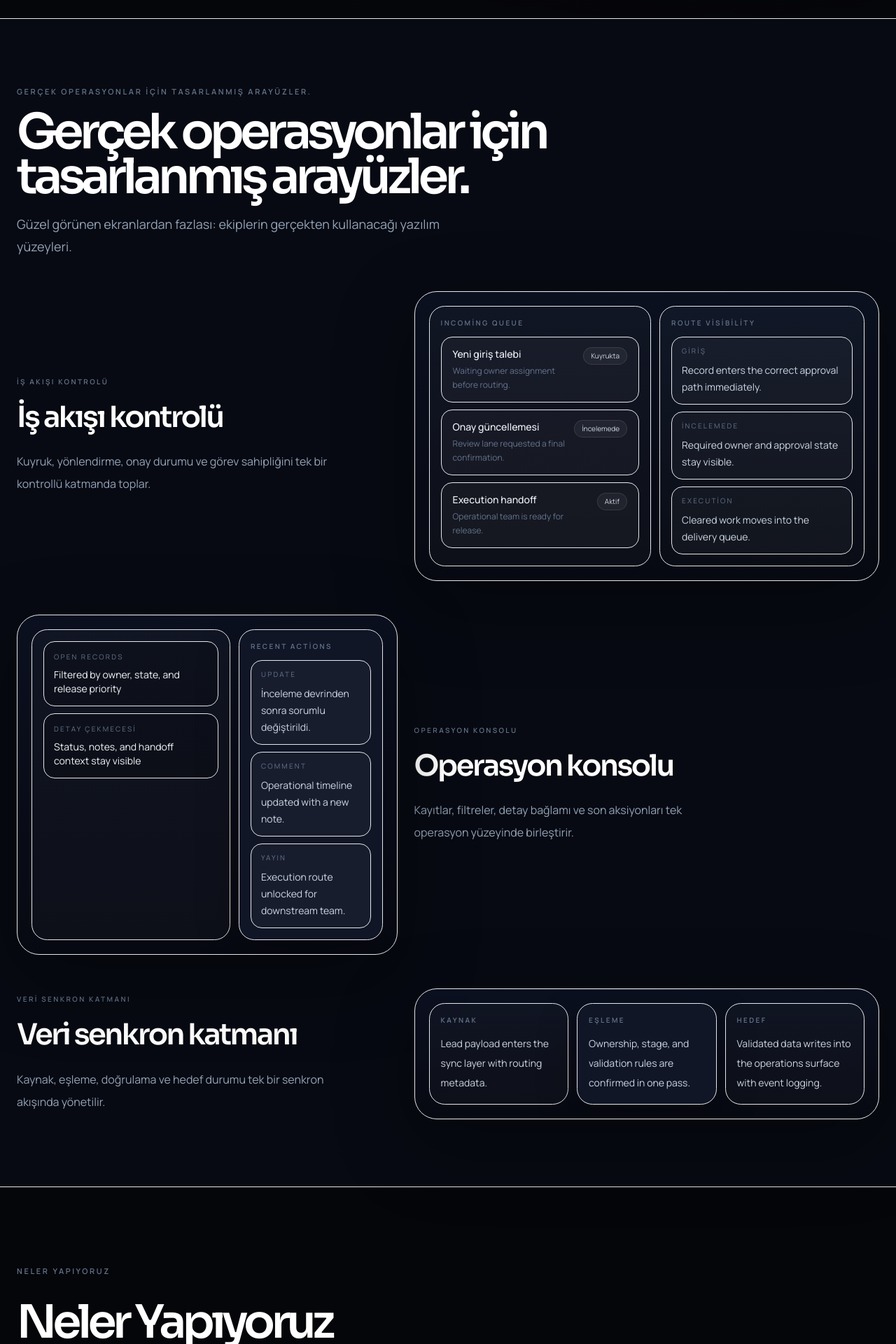
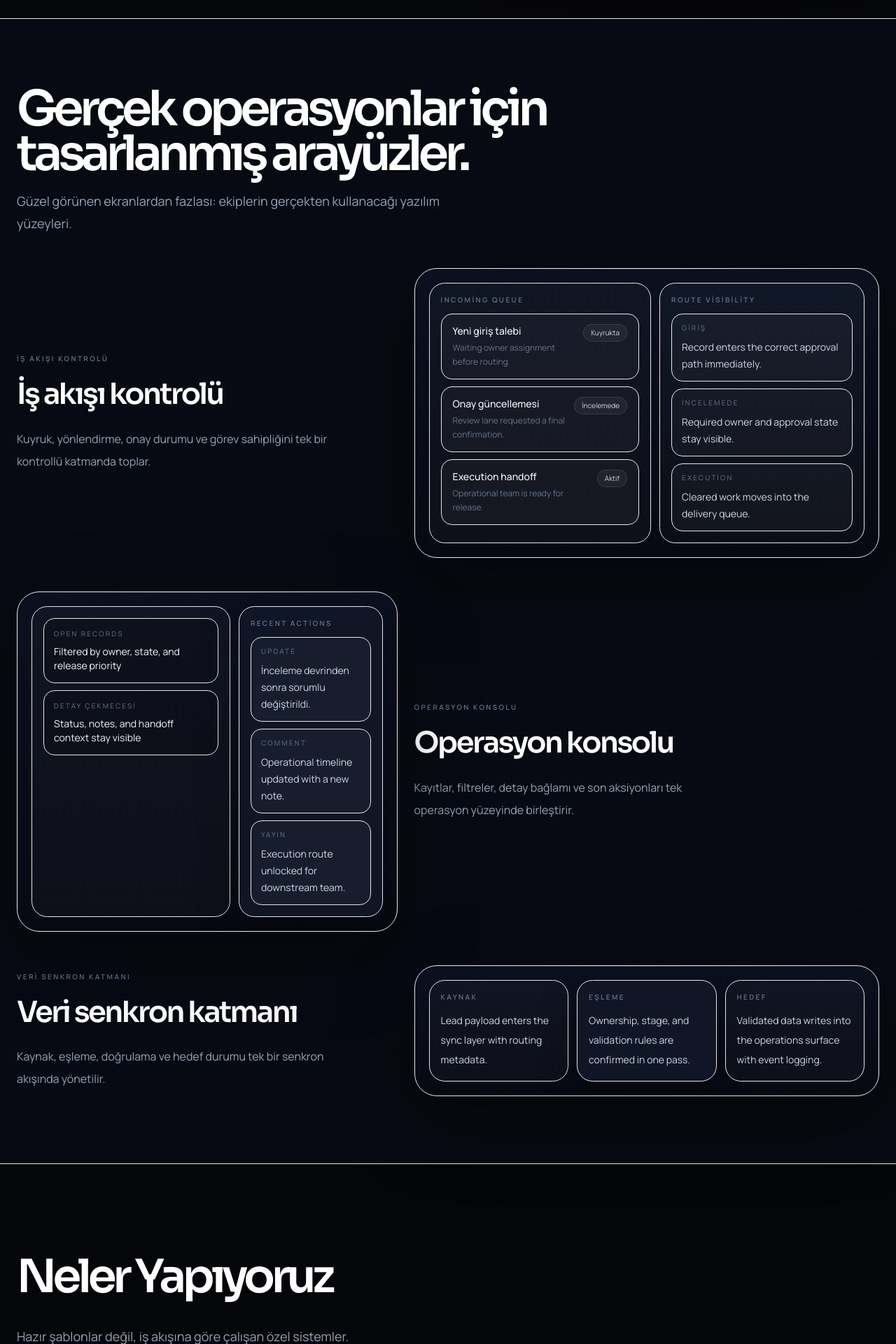
Before and after one commit to 0xroysol/axoralabs, a Next.js app: page / in a window 1280 px wide. Shown: the part 1520-3440 px from the top of the page at 70% size. Built offline with nearby package versions, Linux system fonts and the light colour scheme.

Commit message:
Stabilize homepage layout and translations

```diff
--- a/app/page.tsx
+++ b/app/page.tsx
@@ -62,11 +62,10 @@ export default function HomePage() {
       <motion.section id="showcase" {...reveal} className="border-b border-white/8 bg-[#070A12]">
         <div className="mx-auto w-full max-w-7xl px-6 py-24 md:py-30">
           <div className="max-w-3xl">
-            <SectionLabel text={studioHomeContent.showcase.title} />
             <LocalizedText
               text={studioHomeContent.showcase.title}
               as="h2"
-              className="mt-4 font-display text-[2.7rem] font-semibold leading-[0.92] tracking-[-0.08em] text-white md:text-[4.35rem]"
+              className="font-display text-[2.7rem] font-semibold leading-[0.92] tracking-[-0.08em] text-white md:text-[4.35rem]"
             />
             <LocalizedText
               text={studioHomeContent.showcase.subtitle}
@@ -84,8 +83,7 @@ export default function HomePage() {
       <motion.section id="what-we-build" {...reveal} className="border-b border-white/8 bg-[#05060A]">
         <div className="mx-auto w-full max-w-7xl px-6 py-24 md:py-28">
           <div className="max-w-3xl">
-            <SectionLabel text={studioHomeContent.whatWeBuild.title} />
-            <LocalizedText text={studioHomeContent.whatWeBuild.title} as="h2" className="mt-4 font-display text-[2.7rem] font-semibold tracking-[-0.08em] text-white md:text-[4.1rem]" />
+            <LocalizedText text={studioHomeContent.whatWeBuild.title} as="h2" className="font-display text-[2.7rem] font-semibold tracking-[-0.08em] text-white md:text-[4.1rem]" />
             <LocalizedText text={studioHomeContent.whatWeBuild.subtitle} as="p" className="mt-5 max-w-2xl text-lg leading-8 text-slate-400" />
           </div>
 
@@ -110,8 +108,7 @@ export default function HomePage() {
       <motion.section id="process" {...reveal} className="border-b border-white/8 bg-[#070A12]">
         <div className="mx-auto w-full max-w-7xl px-6 py-24 md:py-28">
           <div className="max-w-3xl">
-            <SectionLabel text={studioHomeContent.process.title} />
-            <LocalizedText text={studioHomeContent.process.title} as="h2" className="mt-4 font-display text-[2.7rem] font-semibold tracking-[-0.08em] text-white md:text-[4.1rem]" />
+            <LocalizedText text={studioHomeContent.process.title} as="h2" className="font-display text-[2.7rem] font-semibold tracking-[-0.08em] text-white md:text-[4.1rem]" />
           </div>
 
           <div className="mt-14 grid gap-8 lg:grid-cols-5 lg:gap-5">
@@ -139,8 +136,7 @@ export default function HomePage() {
         <div className="mx-auto w-full max-w-7xl px-6 py-24 md:py-30">
           <div className="grid gap-10 lg:grid-cols-[0.78fr_1.22fr] lg:items-start">
             <div className="max-w-lg">
-              <SectionLabel text={studioHomeContent.about.title} />
-              <LocalizedText text={studioHomeContent.about.title} as="h2" className="mt-4 max-w-[10ch] font-display text-[2.7rem] font-semibold leading-[0.92] tracking-[-0.08em] text-white md:text-[4.1rem]" />
+              <LocalizedText text={studioHomeContent.about.title} as="h2" className="max-w-[10ch] font-display text-[2.7rem] font-semibold leading-[0.92] tracking-[-0.08em] text-white md:text-[4.1rem]" />
               <LocalizedText text={studioHomeContent.about.description} as="p" className="mt-5 text-base leading-8 text-slate-400" />
             </div>
 
@@ -148,8 +144,7 @@ export default function HomePage() {
               <div className="absolute right-[-4rem] top-[-3rem] h-40 w-40 rounded-full bg-[radial-gradient(circle,rgba(119,101,255,0.12),transparent_68%)] blur-3xl" />
               <div className="absolute bottom-[-4rem] left-[-3rem] h-36 w-36 rounded-full bg-[radial-gradient(circle,rgba(77,163,255,0.1),transparent_68%)] blur-3xl" />
               <div className="relative">
-                <SectionLabel text={studioHomeContent.finalCta.title} />
-                <LocalizedText text={studioHomeContent.finalCta.title} as="h2" className="mt-4 max-w-[12ch] font-display text-[2.7rem] font-semibold leading-[0.92] tracking-[-0.08em] text-white md:text-[4rem]" />
+                <LocalizedText text={studioHomeContent.finalCta.title} as="h2" className="max-w-[12ch] font-display text-[2.7rem] font-semibold leading-[0.92] tracking-[-0.08em] text-white md:text-[4rem]" />
                 <LocalizedText text={studioHomeContent.finalCta.description} as="p" className="mt-5 max-w-2xl text-base leading-8 text-slate-300" />
                 <div className="mt-6 flex flex-wrap items-center gap-4 text-sm text-slate-400">
                   <a href={`mailto:${studioHomeContent.finalCta.email}`} className="focus-ring inline-flex items-center rounded-full border border-white/10 bg-white/[0.04] px-4 py-2.5 transition hover:text-white">
```
